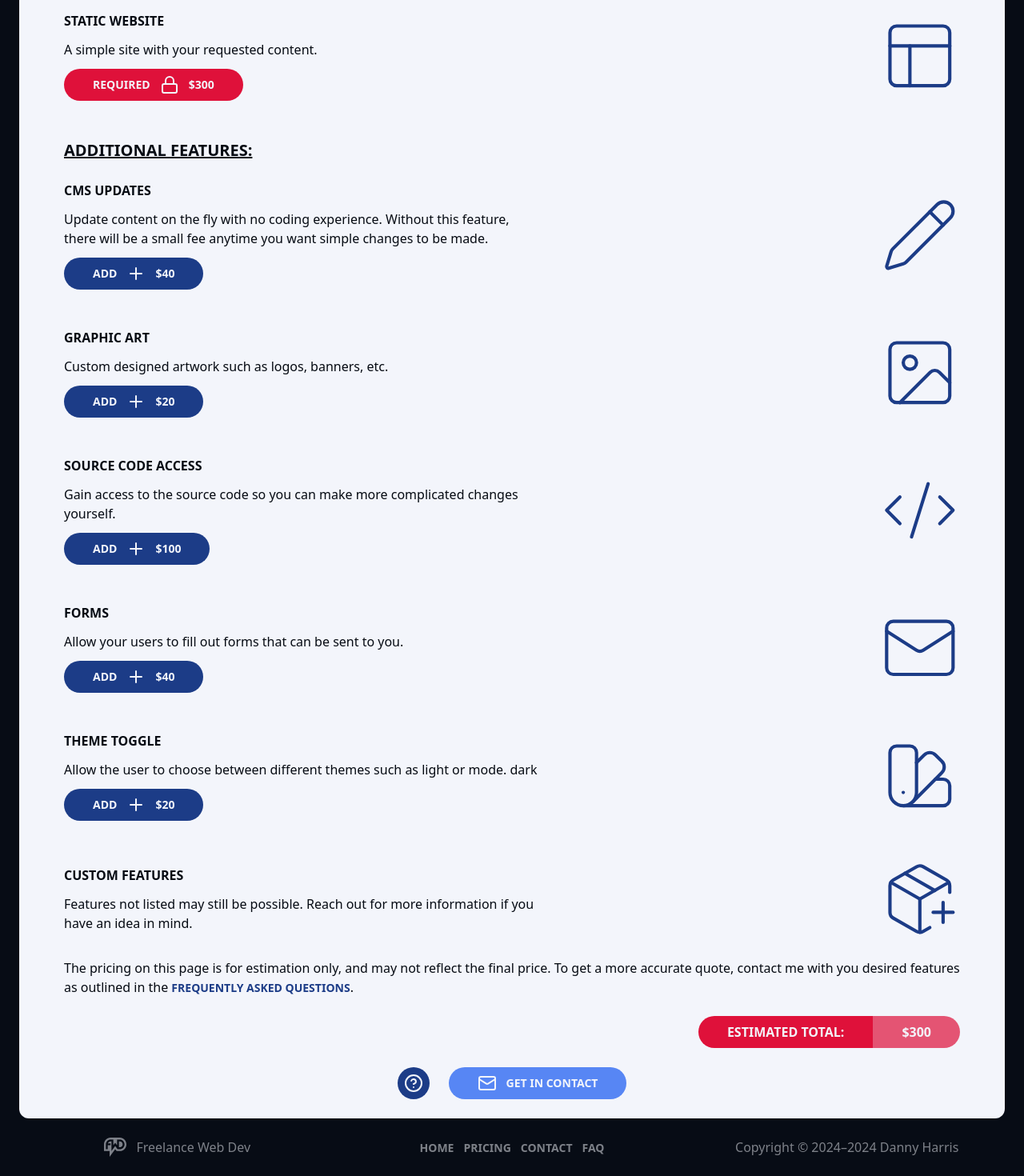
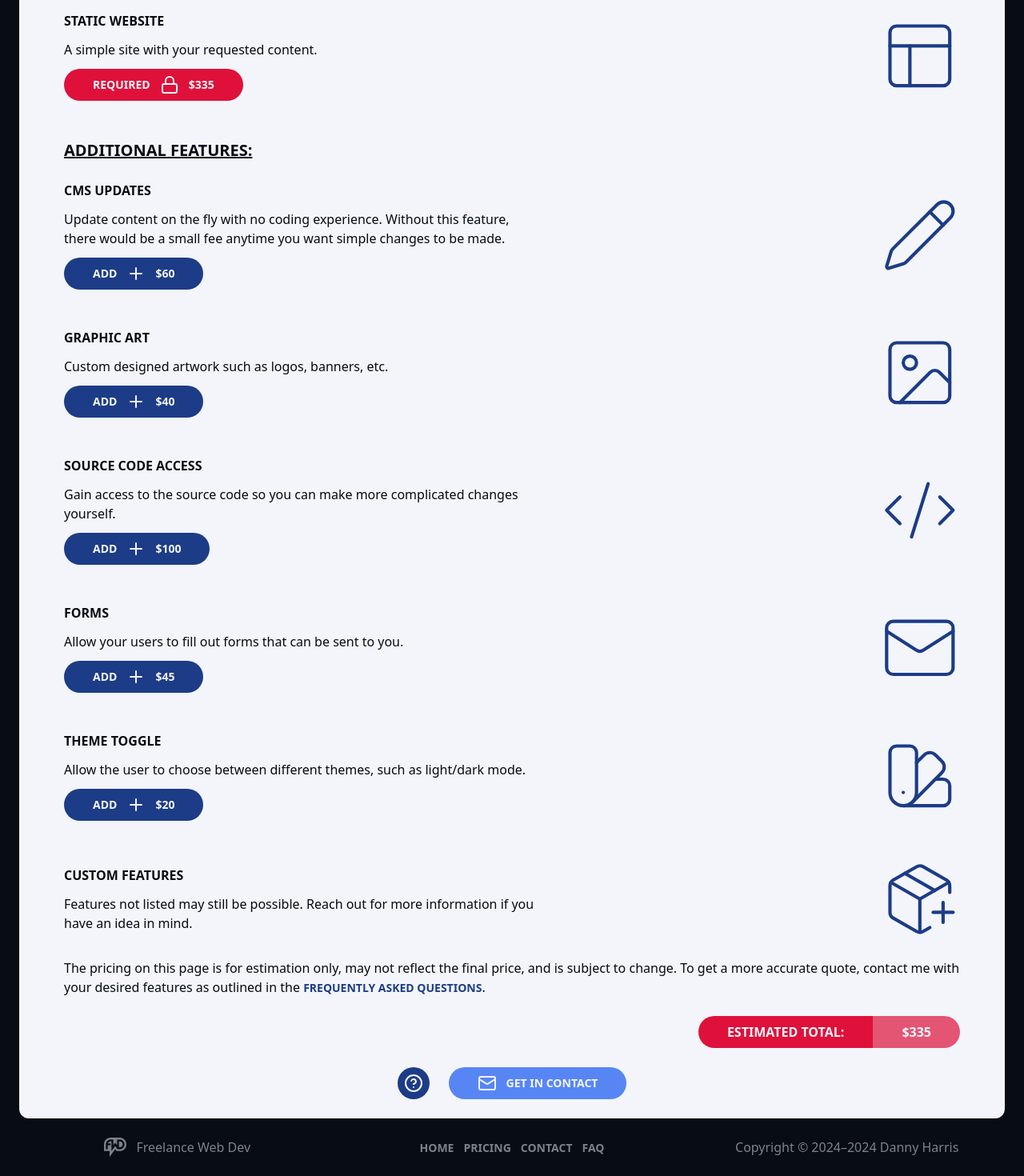
Before and after one commit to Zerossive/freelance, a React (Vite) app: page /pricing in a window 1280 px wide. Shown: the part 302-1772 px from the top of the page at 80% size. Built offline with nearby package versions, Linux system fonts and the light colour scheme; what @xpd/tailwind-3dtransforms would draw is missing.

Commit message:
feat: update wording/grammar and pricing

```diff
--- a/src/routes/faq.lazy.tsx
+++ b/src/routes/faq.lazy.tsx
@@ -21,8 +21,8 @@ export const FAQPage = () => {
 							to accomplish.
 						</li>
 						<li>
-							There will be a back and forth to establish the
-							requested features in regards to pricing, and you
+							There will be back and forth to establish the
+							requested features with regard to pricing, and you
 							will be given an estimated price.
 						</li>
 						<li>
@@ -30,7 +30,7 @@ export const FAQPage = () => {
 							information such as: notable calls to action, tone,
 							any custom features you requested, and any overall
 							aesthetic decisions like content density or UI
-							sharpness. At this point there will be an agreement
+							sharpness. At this point, there will be an agreement
 							made on the final price.
 						</li>
 						<li>
@@ -47,7 +47,7 @@ export const FAQPage = () => {
 						<li>
 							On confirming the design, you will pay the agreed
 							upon price and work will begin. Throughout
-							development you may be asked clarifying questions
+							development, you may be asked clarifying questions
 							and be provided with work-in-progress updates should
 							the need arise.
 						</li>
@@ -71,7 +71,7 @@ export const FAQPage = () => {
 					<p>
 						This heavily depends on the quantity and complexity of
 						the requested features. A simple static site with no
-						extra features is likely to take around a week.
+						extra features is likely to take around 1–2 weeks.
 					</p>
 					<p>
 						If you have a more aggressive or flexible deadline, an
@@ -97,8 +97,8 @@ export const FAQPage = () => {
 			answer: (
 				<>
 					<p>
-						Custom features are anything not listed on the pricing
-						page that are more complicated that static text and
+						Custom features are things not listed on the pricing
+						page that are more complicated than static text and
 						images, typically involving user interactivity.
 					</p>
 					<p>
@@ -119,10 +119,10 @@ export const FAQPage = () => {
 						experience.
 					</p>
 					<p>
-						You will need to specify before-hand what content you
+						You will need to specify beforehand what content you
 						want to be able to change via the CMS. Should you want
 						to make changes to which parts of the site use the CMS,
-						a small fee with be required.
+						a small fee will be required.
 					</p>
 				</>
 			),
@@ -133,7 +133,7 @@ export const FAQPage = () => {
 				<>
 					<p>
 						Gaining access to the source code means that should you
-						mant to make changes to the website without my
+						want to make changes to the website without my
 						assistance, you can do so. You could, for example, give
 						the code to another developer were I not available.
 					</p>
@@ -169,13 +169,13 @@ export const FAQPage = () => {
 						name (the url e.g. www.yourwebsite.com). The typical
 						price of a domain can vary wildly but is often in the
 						range of $15–$35 per year. Said price is not determined
-						by—nor payed to—me.{' '}
+						by—nor paid to—me.
 					</p>
 					<p>
 						Before paying for my services, I will tell you how much
 						the domain name you want is. You will be given the
-						account credentials to manage your domain, and may do
-						with it what you wish.
+						account credentials to manage your domain, and you may
+						do with it what you wish.
 					</p>
 				</>
 			),
--- a/src/routes/index.lazy.tsx
+++ b/src/routes/index.lazy.tsx
@@ -93,8 +93,8 @@ export const HomePage = () => {
 				bodyRight=<>
 					<p>
 						I'm an experienced React developer with a strong
-						background in creating mobile-optimized, responsive web
-						applications using JavaScript frameworks. Skilled in
+						background of creating mobile-optimized, responsive web
+						applications using JavaScript frameworks. Skilled at
 						collaborating with teams and working independently,
 						quickly learning new technologies and incorporating
 						thoughtful modern UX design into projects.
--- a/src/routes/pricing.lazy.tsx
+++ b/src/routes/pricing.lazy.tsx
@@ -16,19 +16,19 @@ import { useState } from 'react'
 import { motion } from 'framer-motion'
 
 export const PricingPage = () => {
-	const baseline = 300
+	const baseline = 335
 	const [features, setFeatures] = useState([
 		{
 			name: 'cms updates',
-			desc: 'Update content on the fly with no coding experience. Without this feature, there will be a small fee anytime you want simple changes to be made.',
-			price: 40,
+			desc: 'Update content on the fly with no coding experience. Without this feature, there would be a small fee anytime you want simple changes to be made.',
+			price: 60,
 			icon: <Pencil strokeWidth={1} />,
 			active: false,
 		},
 		{
 			name: 'graphic art',
 			desc: 'Custom designed artwork such as logos, banners, etc.',
-			price: 20,
+			price: 40,
 			icon: <Image strokeWidth={1} />,
 			active: false,
 		},
@@ -42,13 +42,13 @@ export const PricingPage = () => {
 		{
 			name: 'forms',
 			desc: 'Allow your users to fill out forms that can be sent to you.',
-			price: 40,
+			price: 45,
 			icon: <Mail strokeWidth={1} />,
 			active: false,
 		},
 		{
 			name: 'theme toggle',
-			desc: 'Allow the user to choose between different themes such as light or mode. dark',
+			desc: 'Allow the user to choose between different themes, such as light/dark mode.',
 			price: 20,
 			icon: <SwatchBook strokeWidth={1} />,
 			active: false,
@@ -112,9 +112,10 @@ export const PricingPage = () => {
 			</motion.ul>
 
 			<p className='pt-6 lg:container'>
-				The pricing on this page is for estimation only, and may not
-				reflect the final price. To get a more accurate quote, contact
-				me with you desired features as outlined in the{' '}
+				The pricing on this page is for estimation only, may not reflect
+				the final price, and is subject to change. To get a more
+				accurate quote, contact me with your desired features as
+				outlined in the{' '}
 				<Button variant='link' size='inline' asChild>
 					<Link to='/faq'>frequently asked questions</Link>
 				</Button>
```
